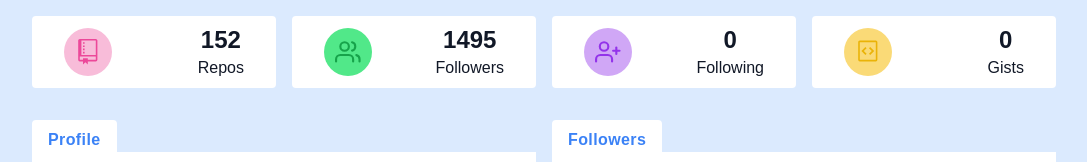
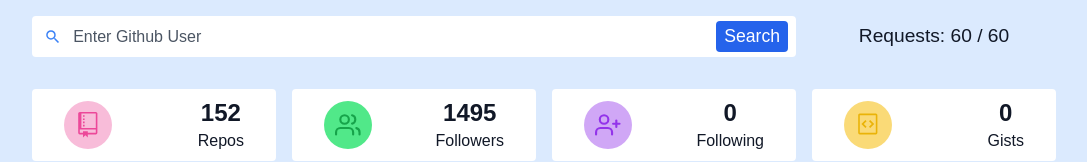
Before and after one commit to margusliinev/react-projects, a React (Vite) app in the folder 01-github-users/: page / in a window 1280 px wide. Shown: the top 162 px of the page, without its empty margins (96-1183 px from the left). Built offline with nearby package versions, Linux system fonts and the light colour scheme; a web font is replaced by a local one.

Commit message:
search component styles

```diff
--- a/01-github-users/package.json
+++ b/01-github-users/package.json
@@ -12,7 +12,6 @@
         "axios": "^1.3.3",
         "react": "^18.2.0",
         "react-dom": "^18.2.0",
-        "react-fusioncharts": "^4.0.0",
         "react-icons": "^4.7.1",
         "react-router-dom": "^6.8.1"
     },
--- a/01-github-users/src/components/Followers.jsx
+++ b/01-github-users/src/components/Followers.jsx
@@ -3,7 +3,6 @@ import { GithubContext } from '../context/context';
 
 const Followers = () => {
     const { followers } = useContext(GithubContext);
-    console.log(followers);
 
     return (
         <article className='followers'>
--- a/01-github-users/src/components/Repos.jsx
+++ /dev/null
@@ -1,5 +0,0 @@
-const Repos = () => {
-    return <div>Repos</div>;
-};
-
-export default Repos;
--- a/01-github-users/src/components/Search.jsx
+++ b/01-github-users/src/components/Search.jsx
@@ -1,5 +1,22 @@
+import React, { useContext } from 'react';
+import { MdSearch } from 'react-icons/md';
+import { GithubContext } from '../context/context';
+
 const Search = () => {
-    return <div>Search</div>;
+    return (
+        <section className='dashboard-search'>
+            <div className='search-container'>
+                <form class='form'>
+                    <MdSearch />
+                    <input type='text' placeholder='Enter Github User' class='form-input' />
+                    <button type='submit' class='btn'>
+                        Search
+                    </button>
+                </form>
+                <p className='requests'>Requests: 60 / 60</p>
+            </div>
+        </section>
+    );
 };
 
 export default Search;
--- a/01-github-users/src/main.scss
+++ b/01-github-users/src/main.scss
@@ -207,6 +207,71 @@ h6 {
     background-color: $colorPrimary1;
 }
 
+.dashboard-search {
+    display: grid;
+    place-items: center;
+    padding: 1rem;
+    .search-container {
+        width: 90vw;
+        display: grid;
+        row-gap: 1rem;
+        max-width: $width-lg;
+        margin: 0 auto;
+        .form {
+            background-color: $colorWhite;
+            width: 100%;
+            display: grid;
+            align-items: center;
+            grid-template-columns: auto 1fr auto;
+            border-radius: $radius-sm;
+            padding-left: 0.75rem;
+            max-width: 765px;
+            svg {
+                font-size: 1.1rem;
+                color: $colorPrimary5;
+            }
+            .form-input {
+                font-size: 1rem;
+                padding: 0.6rem;
+                border-color: transparent;
+                width: 100%;
+                border-radius: $radius-sm;
+                &::placeholder {
+                    color: $colorGray;
+                }
+                &:focus {
+                    outline: none;
+                }
+            }
+            .btn {
+                font-size: 1.1rem;
+                padding: 0.3rem 0.5rem;
+                border-radius: $radius-sm;
+                margin-right: 0.5rem;
+            }
+        }
+        p {
+            font-size: 1.2rem;
+            font-weight: 500;
+        }
+    }
+    @media screen and (min-width: $width-sm) {
+        .search-container {
+            grid-template-columns: 1fr auto;
+            column-gap: 1rem;
+            align-items: center;
+        }
+    }
+    @media screen and (min-width: 1140px) {
+        .search-container {
+            grid-template-columns: 1fr 244px;
+        }
+        p {
+            justify-self: center;
+        }
+    }
+}
+
 .dashboard-info {
     display: grid;
     place-items: center;
--- a/01-github-users/src/pages/Dashboard.jsx
+++ b/01-github-users/src/pages/Dashboard.jsx
@@ -1,7 +1,6 @@
 import loadingImage from '../images/preloader.gif';
 import Info from '../components/Info';
 import Navbar from '../components/Navbar';
-import Repos from '../components/Repos';
 import Search from '../components/Search';
 import User from '../components/User';
 
@@ -9,10 +8,9 @@ const Dashboard = () => {
     return (
         <main className='dashboard'>
             {/* <Navbar /> */}
-            {/* <Search /> */}
+            <Search />
             <Info />
             <User />
-            {/* <Repos /> */}
         </main>
     );
 };
```
Also changed, not shown: 1 other file (tests, documents, lock files or other folders).
